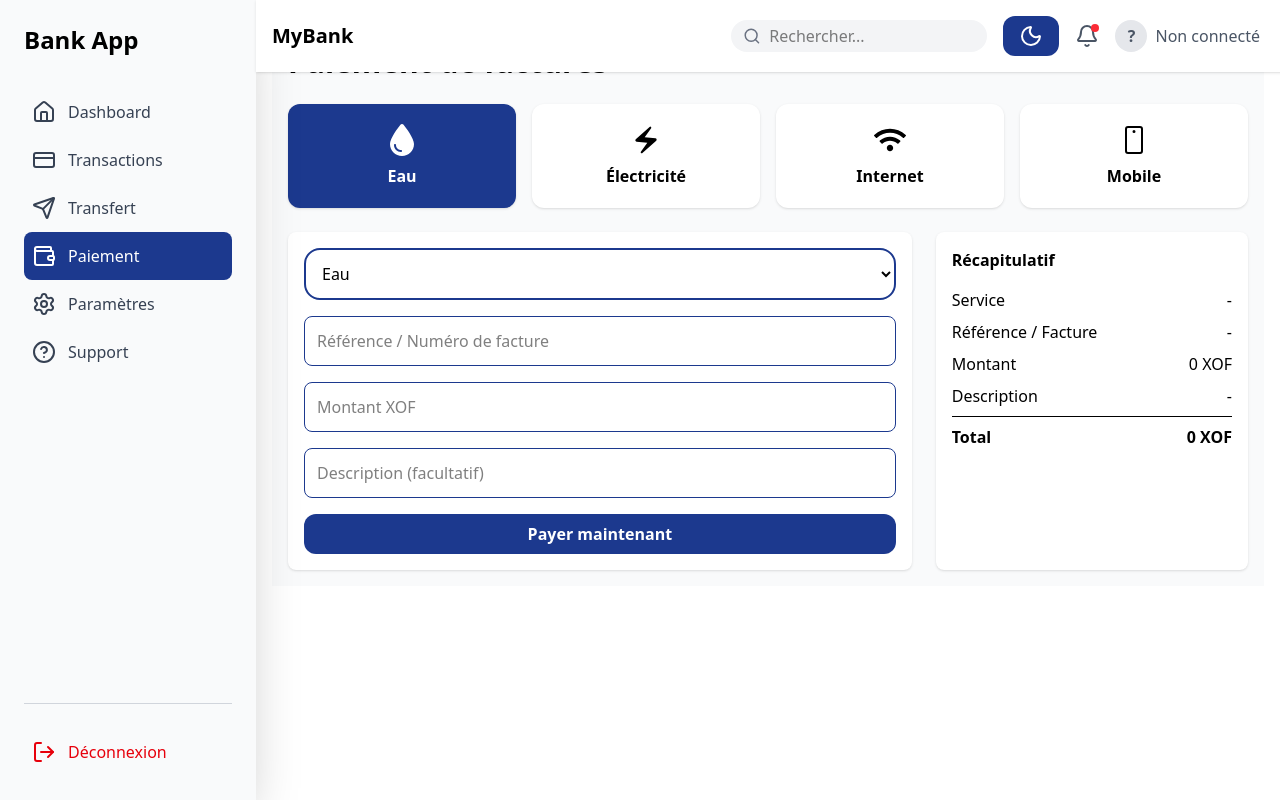
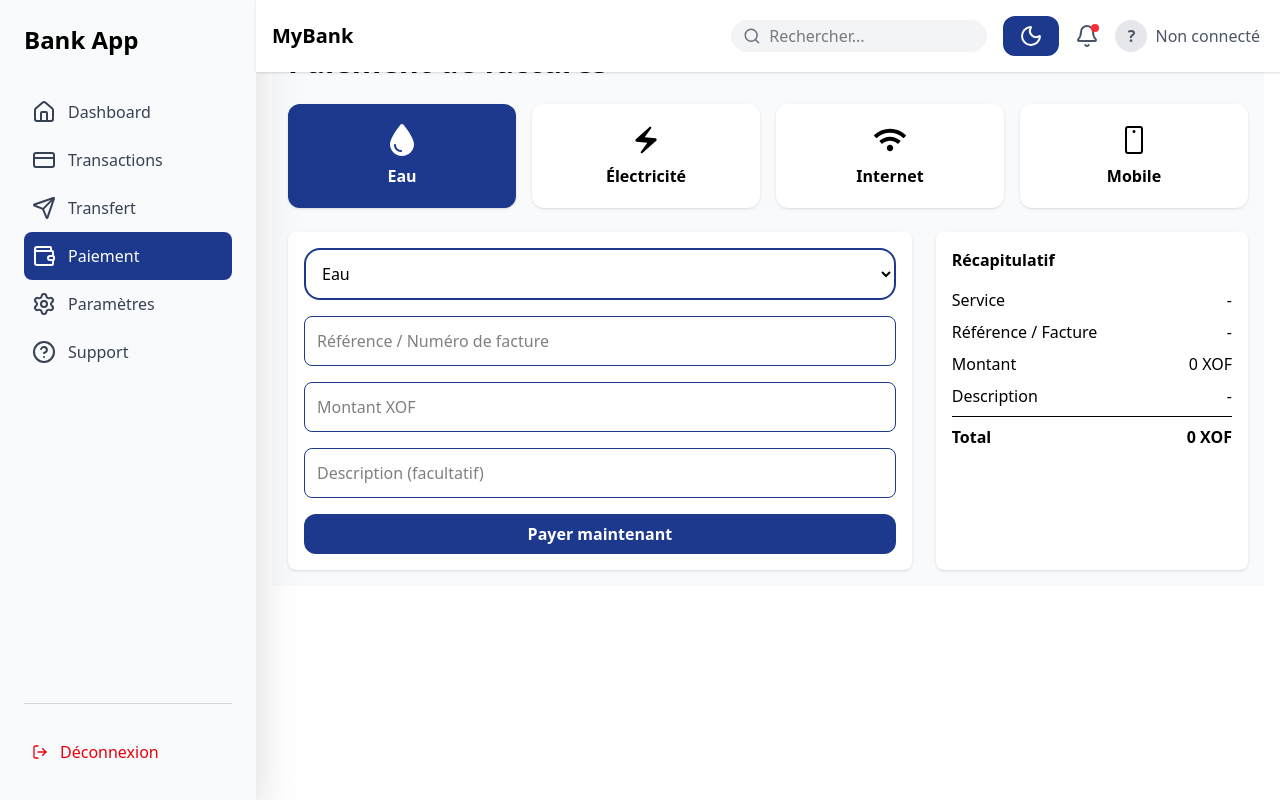
Before and after one commit to adenadams20/frontend1, a React (Vite) app: page /paiement in a window 1280 px wide. Built offline with nearby package versions, Linux system fonts and the light colour scheme; no server answers; sample sign-in values are in the browser's storage.

Commit message:
mis a jour de deconnexion

```diff
--- a/src/App.jsx
+++ b/src/App.jsx
@@ -18,6 +18,9 @@ import Settings from './pages/Settings';
 
 import { Routes, Route, Outlet, Navigate } from "react-router-dom";
 import "./index.css";
+//ajout
+import PrivateRoute from "./components/PrivateRoute";
+
 
 // Layout principal (Sidebar + Navbar)
 function Layout() {
@@ -59,7 +62,16 @@ function App() {
 
 
       {/* Pages AVEC layout */}
-      <Route element={<Layout />}>
+     {/* Pages protégées (avec sidebar + navbar) */}
+<Route
+  element={
+    <PrivateRoute>
+      <Layout />
+    </PrivateRoute>
+  }
+>
+
+
         <Route path="/dashboard" element={<Dashboard />} />
         <Route path="/transactions" element={<Transactions />} />
         <Route path="/transfer" element={<Transfer />} />
--- /dev/null
+++ b/src/components/PrivateRoute.jsx
@@ -0,0 +1,9 @@
+// src/components/PrivateRoute.jsx
+import { Navigate } from "react-router-dom";
+
+const PrivateRoute = ({ children }) => {
+  const token = localStorage.getItem("token"); // vérifie si l'utilisateur est connecté
+  return token ? children : <Navigate to="/login" replace />; // redirige sinon
+};
+
+export default PrivateRoute;
--- a/src/components/Sidebar.jsx
+++ b/src/components/Sidebar.jsx
@@ -1,6 +1,9 @@
 import { useState, useEffect } from "react";
 import { Home, CreditCard, Send, Wallet, Settings, HelpCircle, LogOut } from "lucide-react";
-import { Link, useLocation } from "react-router-dom";
+import { Link, useLocation,useNavigate } from "react-router-dom";
+//ajouter
+// import { Link, useNavigate } from "react-router-dom";
+import { FiLogOut } from "react-icons/fi"; // icône logout
 
 export default function Sidebar() {
   const location = useLocation();
@@ -20,6 +23,15 @@ export default function Sidebar() {
     { to: "/settings", label: "Paramètres", icon: Settings },
     { to: "/faq", label: "Support", icon: HelpCircle },
   ];
+  //ajouter
+  const navigate = useNavigate();
+
+  const handleLogout = () => {
+  localStorage.removeItem("token"); // supprime le token
+  navigate("/login", { replace: true }); // remplace l'entrée actuelle dans l'historique
+};
+
+
 
   return (
     <aside className="hidden md:flex flex-col w-64 fixed left-0 top-0 z-50 bg-gray-50 shadow-2xl h-screen p-6">
@@ -52,13 +64,12 @@ export default function Sidebar() {
 
         <div>
           <hr className="my-6 border-gray-300" />
-
-          <Link
-            to="/login"
-            className="flex items-center text-red-600 gap-3 py-3 px-2 rounded-lg hover:bg-red-100 transition"
-          >
-            <LogOut /> Déconnexion
-          </Link>
+          <button
+          onClick={handleLogout}
+          className="flex items-center text-red-600 gap-3 py-3 px-2 rounded-lg hover:bg-red-100 transition w-full"
+      >
+        <FiLogOut/> Déconnexion
+      </button>
         </div>
       </div>
     </aside>
--- a/src/services/api.js
+++ b/src/services/api.js
@@ -1,5 +1,4 @@
 // frontend1/src/services/api.js
-// ou frontend1/src/api.js selon ton import
 
 const BASE_URL = "http://localhost:5000/api";
 
@@ -29,8 +28,6 @@ async function get(endpoint, token = null) {
   if (!res.ok) throw new Error(result.message || "Erreur API");
   return result;
 }
-
-
 
 // 🔹 NOUVEAU : Fonction générique pour PUT
 async function put(endpoint, data, token = null) {
@@ -123,7 +120,6 @@ export async function uploadAvatar(file, token) {
   return data;
 }
 
-
 // 🔐 Changer le mot de passe de l'utilisateur connecté
 export async function changePassword({ currentPassword, newPassword }, token) {
   const headers = { "Content-Type": "application/json" };
```
Also changed, not shown: src/pages/Settings.jsx (+0 -29 lines).
